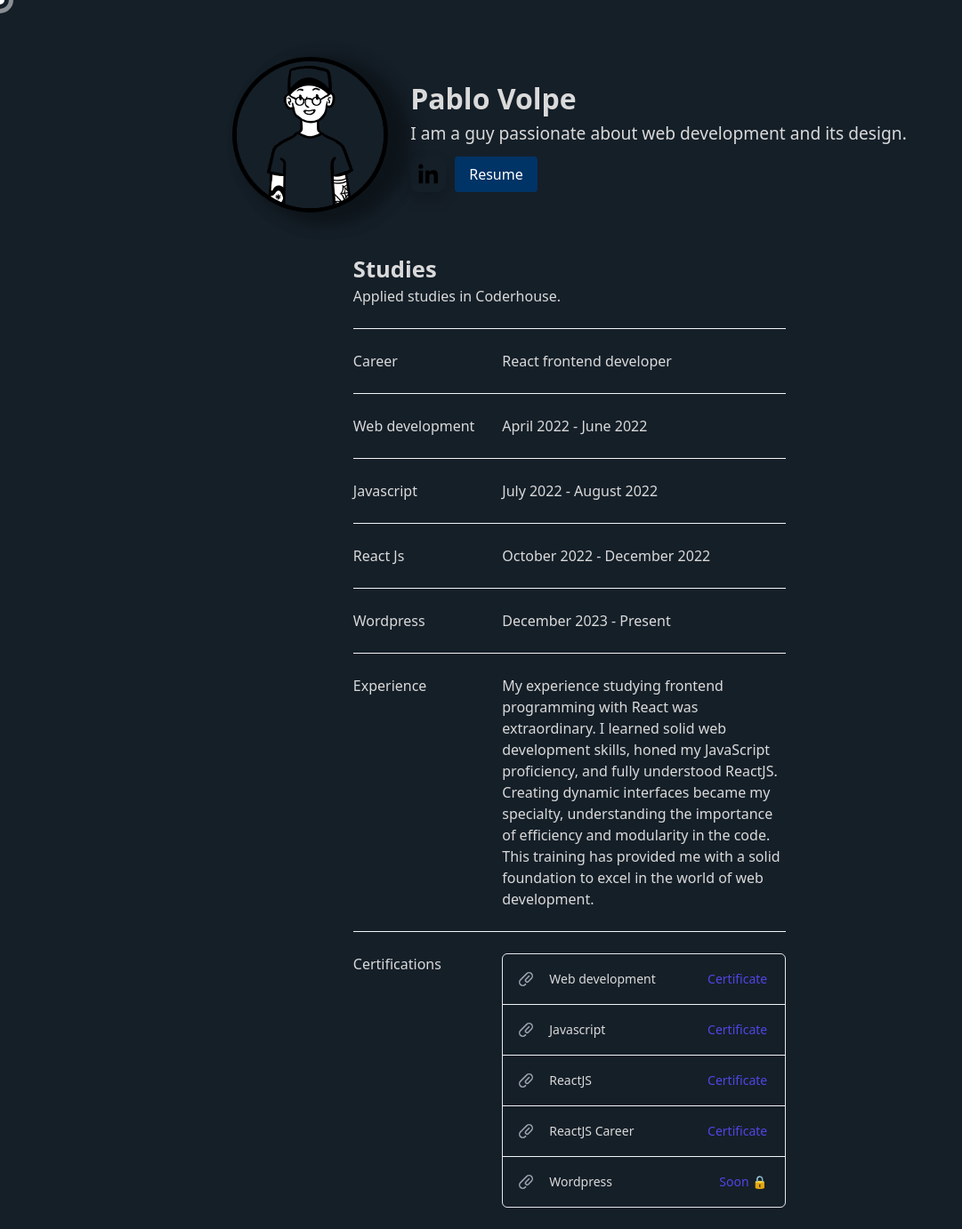
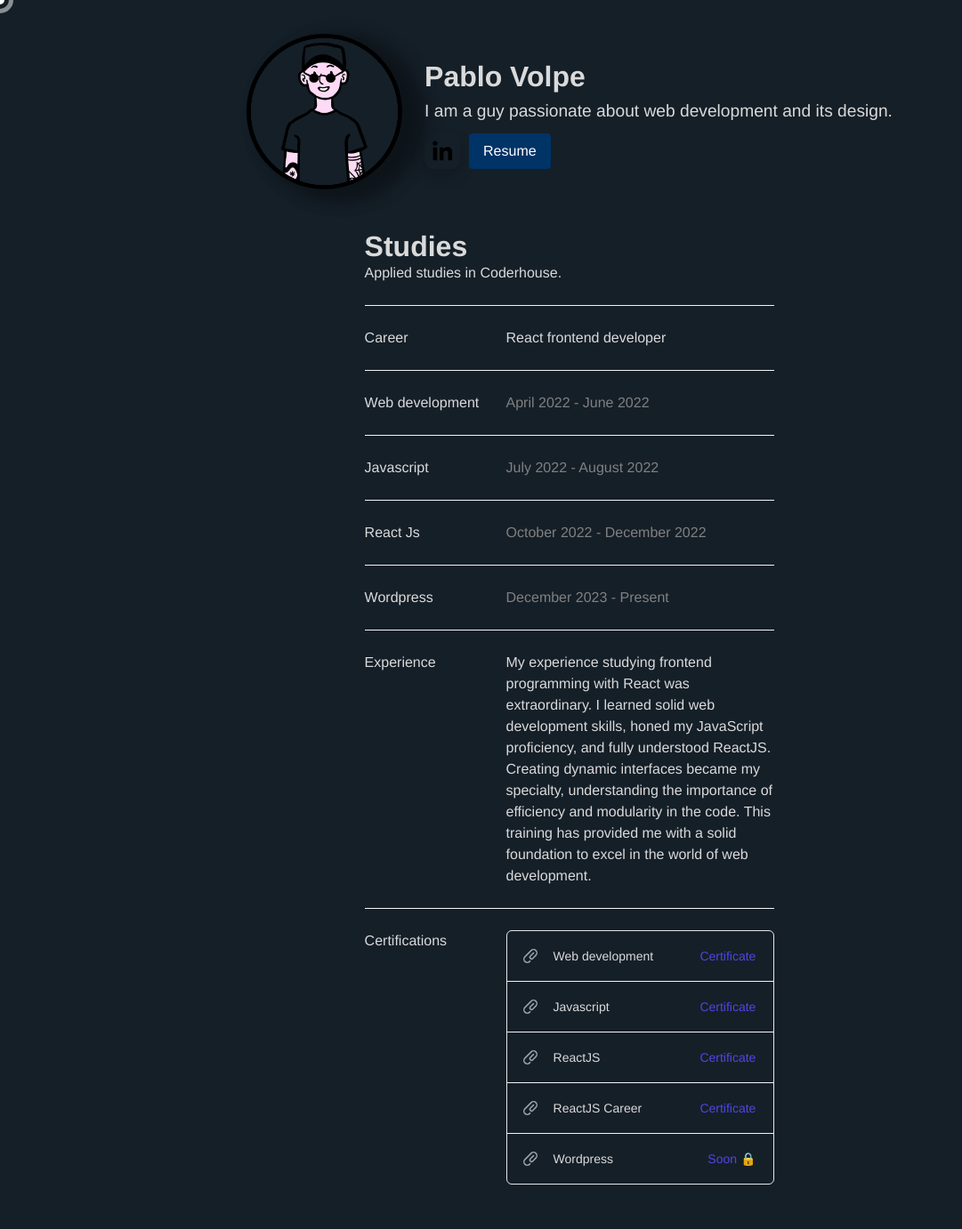
Before and after one commit to PabloAlejandroVolpe/PortfolioP, a plain HTML site: page index.html in a window 1280 px wide. Shown: the whole page at 89% size, without its empty margins (0-1081 px from the left). After the commit the page ends 1356 px from the top, so only its background shows below. Drawn offline with nearby package versions, Linux system fonts and the light colour scheme.

Commit message:
change in a profile picture and hiperlinks certifications

```diff
--- a/index.html
+++ b/index.html
@@ -22,7 +22,7 @@
  <div class="cursor-outline" data-cursor-outline></div>
  <main class="content">
    <section class="encabezado">
-     <img src="./perfil2.png" alt="">
+     <img src="./perfil1.png" alt="">
      <div class="encabezado__contenido">
        <h1>Pablo Volpe</h1>
      <p>I am a guy passionate about web development and its design.</p>
@@ -30,7 +30,7 @@
 <a target="_blank" href="https://www.linkedin.com/in/pablo-volpe-220a37209/" class="boton__linkedin" title="LinkedIn">
       <svg viewBox="0 0 512 512">
         <path d="M186.4 142.4c0 19-15.3 34.5-34.2 34.5 -18.9 0-34.2-15.4-34.2-34.5 0-19 15.3-34.5 34.2-34.5C171.1 107.9 186.4 123.4 186.4 142.4zM181.4 201.3h-57.8V388.1h57.8V201.3zM273.8 201.3h-55.4V388.1h55.4c0 0 0-69.3 0-98 0-26.3 12.1-41.9 35.2-41.9 21.3 0 31.5 15 31.5 41.9 0 26.9 0 98 0 98h57.5c0 0 0-68.2 0-118.3 0-50-28.3-74.2-68-74.2 -39.6 0-56.3 30.9-56.3 30.9v-25.2H273.8z"/>
-      </svg><!--[if lt IE 9]><em>LinkedIn</em><![endif]-->
+      </svg>
     </a>
      <a href="./PabloVolpeCV.pdf" target="_blank" class="boton btn btn-primary text-white px-4 py-2 rounded" title="Resume">Resume</a>
      </div>
@@ -52,19 +52,19 @@
           </div>
           <div class="px-4 py-6 sm:grid sm:grid-cols-3 sm:gap-4 sm:px-0">
             <p class="text-sm font-medium leading-6">Web development</p>
-            <p class="mt-1 text-sm leading-6 sm:col-span-2 sm:mt-0">April 2022 - June 2022</p>
+            <p class="fecha mt-1 text-sm leading-6 sm:col-span-2 sm:mt-0">April 2022 - June 2022</p>
           </div>
           <div class="px-4 py-6 sm:grid sm:grid-cols-3 sm:gap-4 sm:px-0">
             <p class="text-sm font-medium leading-6">Javascript</p>
-            <p class="mt-1 text-sm leading-6 sm:col-span-2 sm:mt-0">July 2022 - August 2022</p>
+            <p class="fecha mt-1 text-sm leading-6 sm:col-span-2 sm:mt-0">July 2022 - August 2022</p>
           </div>
           <div class="px-4 py-6 sm:grid sm:grid-cols-3 sm:gap-4 sm:px-0">
             <p class="text-sm font-medium leading-6 ">React Js</p>
-            <p class="mt-1 text-sm leading-6 sm:col-span-2 sm:mt-0">October 2022 - December 2022</p>
+            <p class="fecha mt-1 text-sm leading-6 sm:col-span-2 sm:mt-0">October 2022 - December 2022</p>
           </div>
           <div class="px-4 py-6 sm:grid sm:grid-cols-3 sm:gap-4 sm:px-0">
             <p class="text-sm font-medium leading-6 ">Wordpress</p>
-            <p class="mt-1 text-sm leading-6 sm:col-span-2 sm:mt-0">December 2023 - Present</p>
+            <p class="fecha mt-1 text-sm leading-6 sm:col-span-2 sm:mt-0">December 2023 - Present</p>
           </div>
           <div class="px-4 py-6 sm:grid sm:grid-cols-3 sm:gap-4 sm:px-0">
             <p class="text-sm font-medium leading-6 ">Experience</p>
@@ -84,7 +84,7 @@
                     </div>
                   </div>
                   <div class="ml-4 flex-shrink-0">
-                    <a href="#" class="font-medium text-indigo-600 hover:text-indigo-500">Certificate</a>
+                    <a target="_blank" href="https://www.coderhouse.com/certificados/62cc6f94e278bc00194b32e0?lang=es" class="font-medium text-indigo-600 hover:text-indigo-500">Certificate</a>
                   </div>
                 </li>
                 <li class="flex items-center justify-between py-4 pl-4 pr-5 text-sm leading-6">
@@ -97,7 +97,8 @@
                     </div>
                   </div>
                   <div class="ml-4 flex-shrink-0">
-                    <a href="#" class="font-medium text-indigo-600 hover:text-indigo-500">Certificate</a>
+                    <a target="_blank"
+                    href="https://www.coderhouse.com/certificados/632a325e7979bf006cfda33b?lang=es" class="font-medium text-indigo-600 hover:text-indigo-500">Certificate</a>
                   </div>
                 </li>
                 <li class="flex items-center justify-between py-4 pl-4 pr-5 text-sm leading-6">
@@ -110,7 +111,7 @@
                     </div>
                   </div>
                   <div class="ml-4 flex-shrink-0">
-                    <a href="#" class="font-medium text-indigo-600 hover:text-indigo-500">Certificate</a>
+                    <a target="_blank"                href="https://www.coderhouse.com/certificados/639a943302666b000ff904ff?lang=es" class="font-medium text-indigo-600 hover:text-indigo-500">Certificate</a>
                   </div>
                 </li>
                 <li class="flex items-center justify-between py-4 pl-4 pr-5 text-sm leading-6">
@@ -123,7 +124,7 @@
                     </div>
                   </div>
                   <div class="ml-4 flex-shrink-0">
-                    <a href="#" class="font-medium text-indigo-600 hover:text-indigo-500">Certificate</a>
+                    <a target="_blank"              href="https://www.coderhouse.com/certificados/639a943302666b000ff90502?lang=es" class="font-medium text-indigo-600 hover:text-indigo-500">Certificate</a>
                   </div>
                 </li>
                 <li class="flex items-center justify-between py-4 pl-4 pr-5 text-sm leading-6">
@@ -148,6 +149,9 @@
 
 
    </section>
+   <section class="proyectos">
+
+   </section>
  </main>
  <script src="app.js"></script>
 </body>
--- a/style.css
+++ b/style.css
@@ -1,6 +1,7 @@
 body {
   background: #151f28	;
   transition: opacity 2s;
+  font-family: 'Franklin Gothic Medium', 'Arial Narrow', Arial, sans-serif;
 }
 :root {
   --color-letras: #dadada;
@@ -29,7 +30,7 @@ body {
 }
 /*ENCABEZADO*/
 .encabezado{
-  margin-top: 5%;
+  margin-top: 3%;
   display: flex;
   align-items: center;
   justify-content: center;
@@ -111,12 +112,13 @@ body {
 /*ESTUDIOS*/
 
 .estudios{
-  margin-right: 31%;
-  margin-left: 31%;
+  margin-right: 32%;
+  margin-left: 32%;
   margin-top: 50px;
 }
 .estudios h3{
-  font-size: 1.6em;
+
+  font-size: 2em;
   color: var(--color-letras);
 }
 .estudios p{
@@ -126,6 +128,9 @@ body {
 .estudios dt dd{
   color: var(--color-letras);
 }
+.estudios .fecha{
+  color: gray;
+}
 @media (max-width: 1000px) {
   .estudios {
      width: 100%;
@@ -134,3 +139,10 @@ body {
   }
  }
  /*FIN ESTUDIOS*/
+
+ /*PROYECTOS*/
+
+
+
+
+ /*FIN PROYECTOS*/
```
Also changed, not shown: perfil1.png (added), perfil2.png (deleted).
